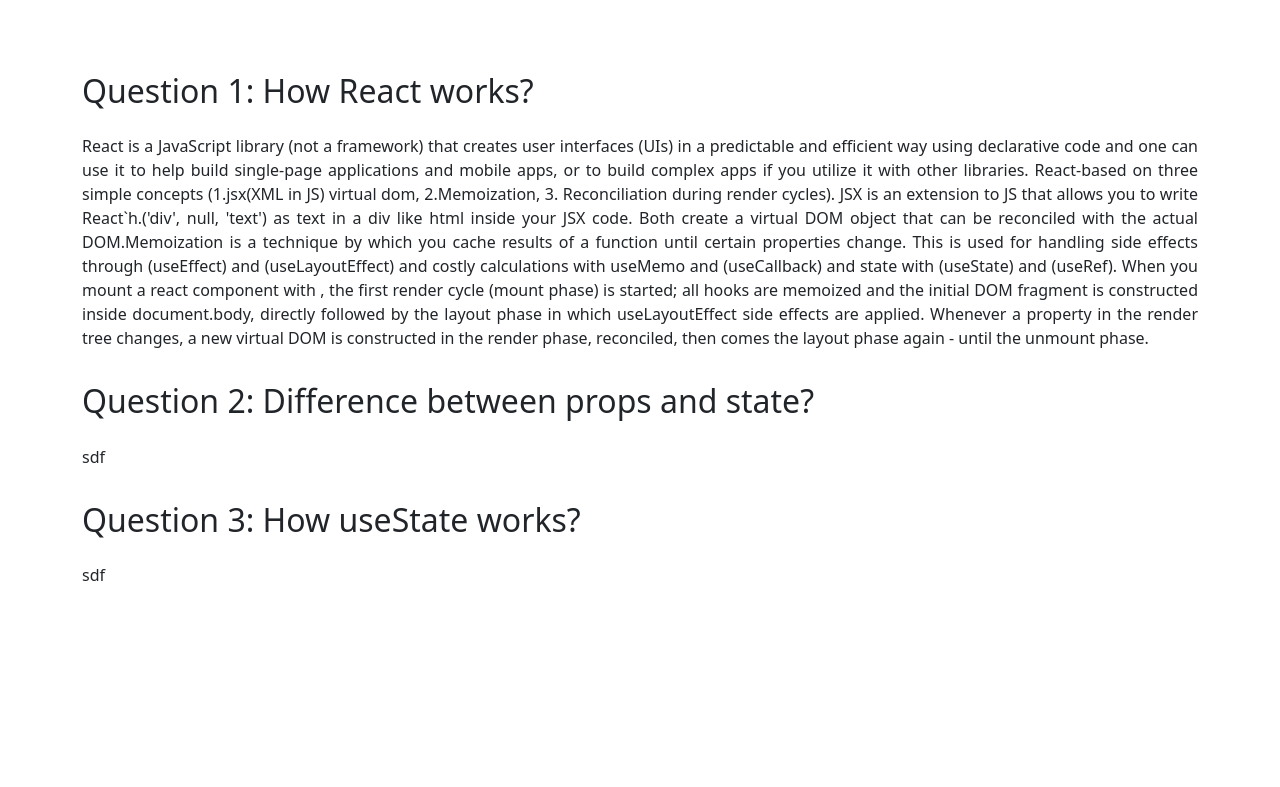
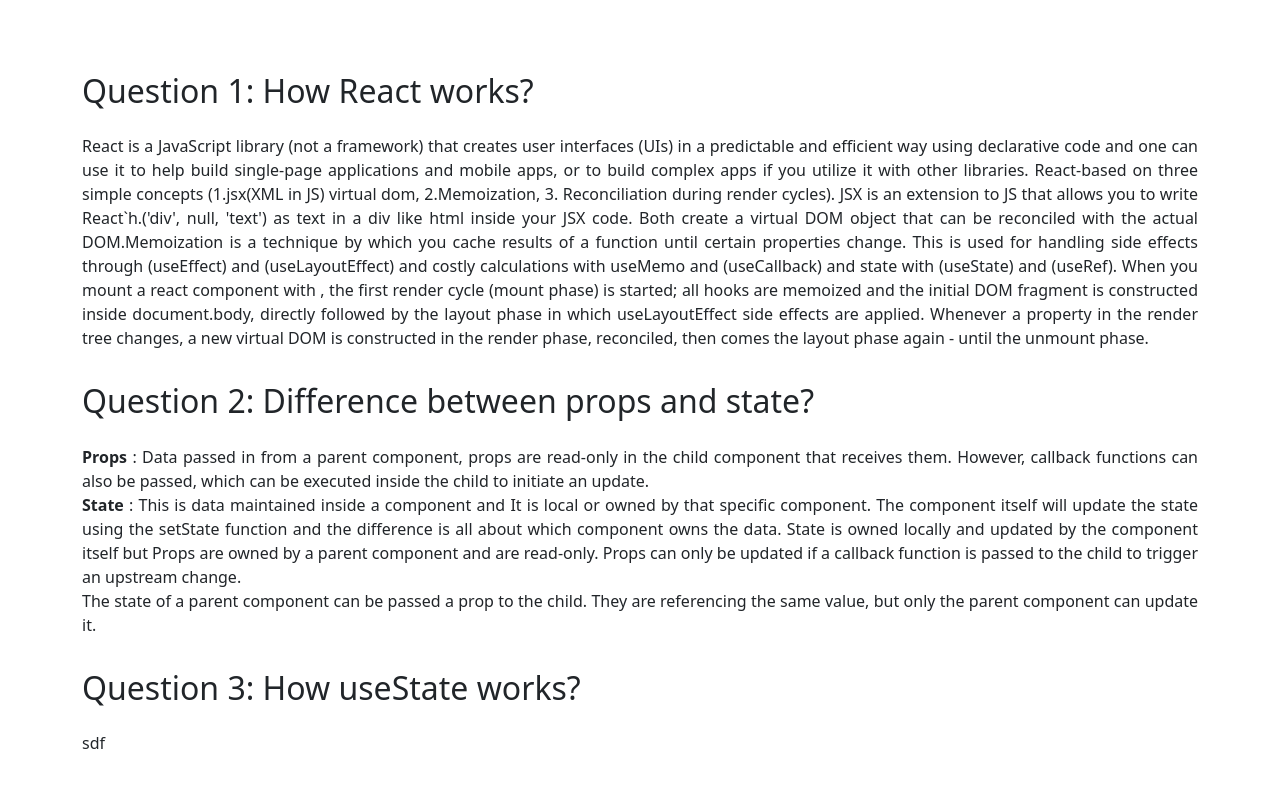
Before and after one commit to JubayerAhmmodShuvo/Dream_Shop, a React (Create React App) app: page / in a window 1280 px wide. Shown: the part 2073-2860 px from the top of the page. Before the commit the page ends 2708 px from the top, so only its background shows below. Built offline with nearby package versions, Linux system fonts and the light colour scheme.

Commit message:
second question is answered

```diff
--- a/src/components/Question&Ans/QuestionAns.js
+++ b/src/components/Question&Ans/QuestionAns.js
@@ -13,8 +13,9 @@
 
         <p className="">React is a JavaScript library (not a framework) that creates user interfaces (UIs) in a predictable and efficient way using declarative code and one can use it to help build single-page applications and mobile apps, or to build complex apps if you utilize it with other libraries. React-based on three simple concepts (1.jsx(XML in JS) virtual dom, 2.Memoization, 3. Reconciliation during render cycles). JSX is an extension to JS that allows you to write React`h.('div', null, 'text') as text in a div like html inside your JSX code. Both create a virtual DOM object that can be reconciled with the actual DOM.Memoization is a technique by which you cache results of a function until certain properties change. This is used for handling side effects through (useEffect) and (useLayoutEffect) and costly calculations with useMemo and (useCallback) and state with (useState) and (useRef). When you mount a react component with , the first render cycle (mount phase) is started; all hooks are memoized and the initial DOM fragment is constructed inside document.body, directly followed by the layout phase in which useLayoutEffect side effects are applied. Whenever a property in the render tree changes, a new virtual DOM is constructed in the render phase, reconciled, then comes the layout phase again - until the unmount phase.</p>
         <h2 className="py-3">Question 2: Difference between props and state?</h2>
-        <p className="">sdf</p>
-        <h2 className="py-3 ">Question 3: How useState works?</h2>
+        <p className=""> <strong>Props</strong> : Data passed in from a parent component, props are read-only in the child component that receives them. However, callback functions can also be passed, which can be executed inside the child to initiate an update. <br />
+       <strong> State </strong>: This is data maintained inside a component and It is local or owned by that specific component. The component itself will update the state using the setState function and the difference is all about which component owns the data. State is owned locally and updated by the component itself but Props are owned by a parent component and are read-only. Props can only be updated if a callback function is passed to the child to trigger an upstream change. <br /> The state of a parent component can be passed a prop to the child. They are referencing the same value, but only the parent component can update it.</p>
+                <h2 className="py-3 ">Question 3: How useState works?</h2>
         <p className="mb-5">sdf   </p>
 
       </div>
--- a/src/components/Shop/Shop.js
+++ b/src/components/Shop/Shop.js
@@ -35,6 +35,7 @@
   }
 
   const chooseOneNameFromCart = () => {
+
 
     const random = Math.floor(Math.random() * cart.length);
     const name = cart[random].name;
```
